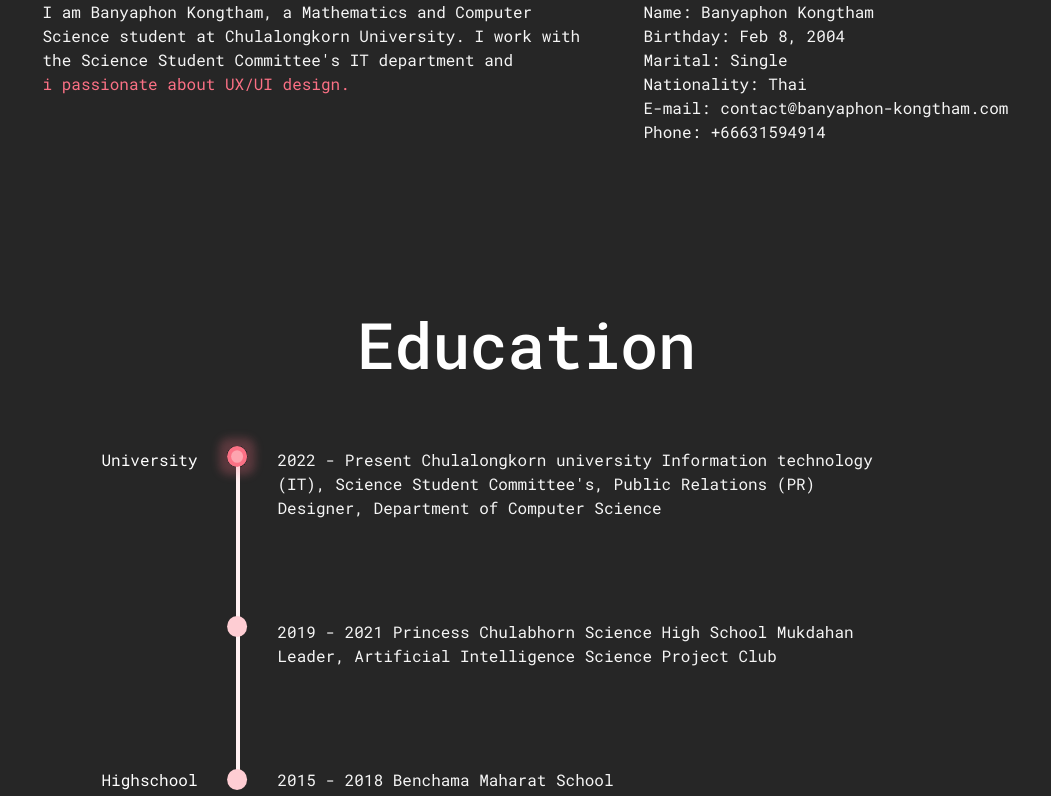
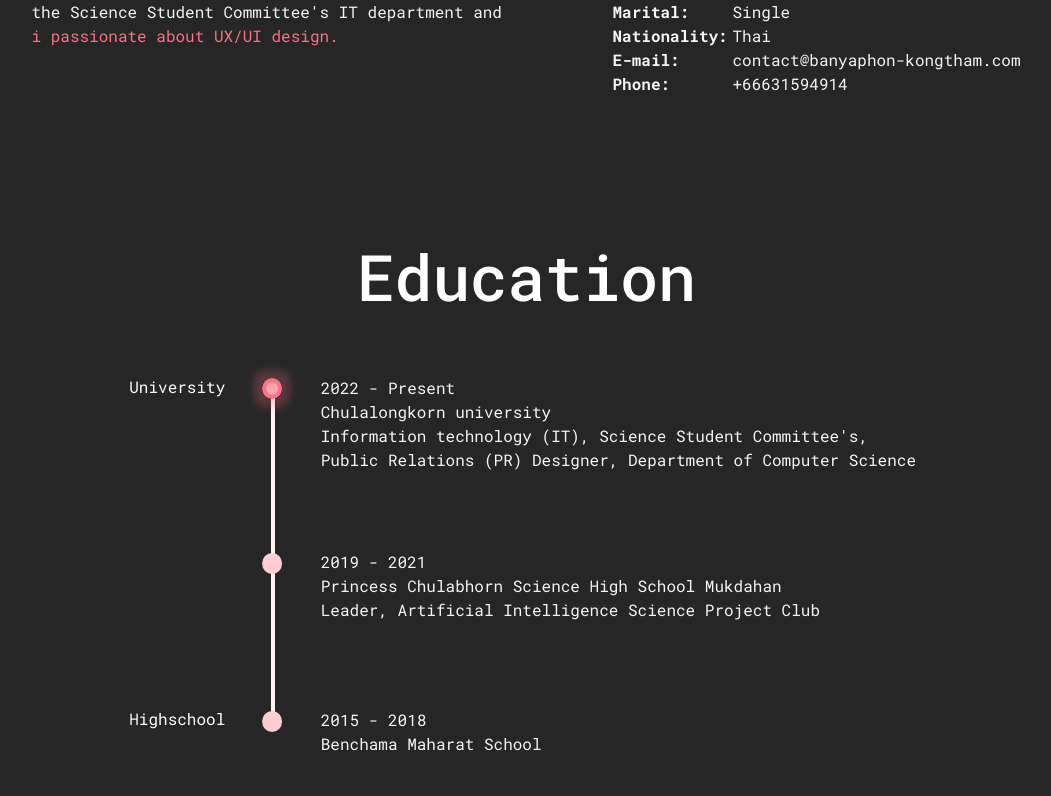
Before and after one commit to bypkt-bk/portfolio, a React (Vite) app: page / in a window 1280 px wide. Shown: the part 984-1780 px from the top of the page, without its empty margins (114-1165 px from the left). Built offline with nearby package versions, Linux system fonts and the light colour scheme.

Commit message:
edit gap

```diff
--- a/src/App.jsx
+++ b/src/App.jsx
@@ -5,7 +5,7 @@
 import About from './components/about/about'
 import Education from './components/education/education'
 import Skills from './components/skills/skills'
-import Project from './components/porject/project'
+import Project from './components/project/project'
 import Footer from './components/footer/footer'
 function App() {
 
--- a/src/components/about/about.css
+++ b/src/components/about/about.css
@@ -10,7 +10,7 @@
 
 .about-section{
     display: flex;
-    width: 967px;
+    margin: auto;
     flex-direction: column;
     align-items: flex-start;
     gap: 28px;
@@ -39,7 +39,7 @@
 .info {
     display: flex;
     align-items: flex-start;
-    gap: 38px;
+    gap: 18px;
     align-self: stretch;
 }
 
@@ -75,3 +75,13 @@
     text-align: left;
 
 }
+.gen-info p {
+    margin: 0;
+    display: flex;
+}
+
+.gen-info p span {
+    min-width: 120px;
+    font-weight: bold;
+    display: inline-block; /* Ensure the span takes up its space */
+}
--- a/src/components/about/about.jsx
+++ b/src/components/about/about.jsx
@@ -14,12 +14,13 @@
                         <div className="about-me">
                             I am Banyaphon Kongtham, a Mathematics and Computer Science student at Chulalongkorn University. I work with the Science Student Committee's IT department and
                             <p> i passionate about UX/UI design.</p></div>
-                    <div className="gen-info"><p>Name: Banyaphon Kongtham</p>
-                        <p>Birthday: Feb 8, 2004</p>
-                        <p>Marital: Single</p>
-                        <p>Nationality: Thai</p>
-                        <p>E-mail: contact@banyaphon-kongtham.com</p>
-                        <p>Phone: +66631594914</p></div>
+                        <div className="gen-info">
+                            <p><span>Name:</span> Banyaphon Kongtham</p>
+                            <p><span>Birthday:</span> Feb 8, 2004</p>
+                            <p><span>Marital:</span> Single</p>
+                            <p><span>Nationality:</span> Thai</p>
+                            <p><span>E-mail:</span> contact@banyaphon-kongtham.com</p>
+                            <p><span>Phone:</span> +66631594914</p></div>
                     </div>
 
                 </div></div>
--- a/src/components/education/education.css
+++ b/src/components/education/education.css
@@ -8,9 +8,9 @@
     align-items: center;
     gap: 80px;
     align-content: center;
-    margin-top: 88px;
+    margin-top: 48px;
 }
-.section .title {
+.section .title-education{
     color: var(--white, #FFF);
 text-align: center;
 font-family: "Roboto Mono";
@@ -20,15 +20,21 @@
 line-height: 48px; /* 75% */
 letter-spacing: -0.768px;
 align-self: stretch;
+margin-top: 108px;
+}
+.section .info{
+display: flex;
+justify-content: space-evenly;
 }
 .section .tag{
     display: flex;
 flex-direction: column;
 justify-content: center;
 align-items: flex-start;
-gap: 316px;
+gap: 328px;
 }
 .section .tag .uni{
+    margin-top: -5px;
     color: var(--white, #FFF);
 font-family: "Roboto Mono";
 font-size: 16px;
@@ -56,7 +62,7 @@
     display: flex;
 flex-direction: column;
 align-items: center;
-gap: 130px;
+gap: 135px;
 }
 .school {
     display: flex;
@@ -64,19 +70,24 @@
 flex-direction: column;
 justify-content: center;
 align-items: flex-start;
-gap: 100px;
-}
-.high {
-    margin-top: -20px;
-}
-.school div{
-    color: var(--neutral-100, #F5F5F5);
+color: var(--neutral-100, #F5F5F5);
 font-family: "Roboto Mono";
 font-size: 16px;
 font-style: normal;
 font-weight: 400;
 line-height: 24px; /* 150% */
 text-align: left;
-max-height: 96px;
-height: 100%;
 }
+.high {
+    margin-top: -20px;
+}
+.university{
+    margin-top:-4px;
+}
+.upper{
+    margin-top:78px;
+
+}
+.lower{
+    margin-top: 86px;
+}
--- a/src/components/education/education.jsx
+++ b/src/components/education/education.jsx
@@ -3,7 +3,7 @@
     return (
         <>
             <div className="section">
-                <div className="title">Education
+                <div className="title-education">Education
                 </div>
                 <div className="info">
                     <div className="tag">
@@ -38,16 +38,21 @@
                         </svg></div>
                     </div>
                     <div className="school">
-                        <div className="university">2022 - Present
-                            Chulalongkorn university
-                            Information technology (IT), Science Student Committee's,
-                            Public Relations (PR) Designer, Department of Computer Science</div>
-                        <div className="upper">2019 - 2021
-                            Princess Chulabhorn Science High School Mukdahan
-                            Leader, Artificial Intelligence Science Project Club</div>
-                        <div className="lower">2015 - 2018
-                            Benchama Maharat School
+                        <div className="university">
+                            <span>2022 - Present</span>
+                            <p>Chulalongkorn university</p>
+                            <p>Information technology (IT), Science Student Committee's,</p>
+                            <p>Public Relations (PR) Designer, Department of Computer Science</p></div>
+
+                            <div className="upper">
+                            <span>2019 - 2021</span>
+                            <p>Princess Chulabhorn Science High School Mukdahan</p>
+                            <p>Leader, Artificial Intelligence Science Project Club</p></div>
+                        <div className="lower">
+                            <span>2015 - 2018</span>
+                            <p>Benchama Maharat School</p>
                         </div>
+
                     </div>
                 </div>
             </div>
--- a/src/components/nav/nav.css
+++ b/src/components/nav/nav.css
@@ -2,10 +2,10 @@
 
 .bar {
     display: flex;
-    width: 1280px;
-    padding: 28px;
     justify-content: flex-end;
     align-items: center;
+    margin-right: 28px;
+    margin-top: 28px;
 }
 
 .bar .right {
--- a/src/components/profile/profile.css
+++ b/src/components/profile/profile.css
@@ -2,7 +2,7 @@
 
 .parent {
     margin-left: 148px;
-    margin-top: 400px;
+    margin-top: 380px;
 }
 .block-B{
     display: flex;
--- a/src/components/porject/project.css
+++ b/src/components/project/project.css
@@ -1,4 +1,16 @@
 @import url('https://fonts.googleapis.com/css2?family=Roboto+Mono:ital,wght@0,100..700;1,100..700&display=swap');
+
+.title-project{
+    color: var(--white, #FFF);
+text-align: center;
+font-family: "Roboto Mono";
+font-size: 64px;
+font-style: normal;
+font-weight: 500;
+line-height: 48px; /* 75% */
+letter-spacing: -0.768px;
+margin-top: 108px;
+}
 .card-section{
     display: flex;
 width: 1060px;
--- a/src/components/porject/project.jsx
+++ b/src/components/project/project.jsx
@@ -3,7 +3,7 @@
     return (
         <>
             <div className="section">
-                <div className="title">Project</div>
+                <div className="title-project">Project</div>
                 <div className="card-info">
                     <div className="card-section">
                         <div className="card">
--- a/src/components/skills/skills.css
+++ b/src/components/skills/skills.css
@@ -1,5 +1,5 @@
 @import url('https://fonts.googleapis.com/css2?family=Roboto+Mono:ital,wght@0,100..700;1,100..700&display=swap');
-.title{
+.title-skill{
     color: var(--white, #FFF);
 text-align: center;
 font-family: "Roboto Mono";
@@ -8,7 +8,7 @@
 font-weight: 500;
 line-height: 48px; /* 75% */
 letter-spacing: -0.768px;
-margin-top: 88px;
+margin-top: 108px;
 }
 
 .skills-container {
--- a/src/components/skills/skills.jsx
+++ b/src/components/skills/skills.jsx
@@ -2,7 +2,7 @@
 function Skills() {
     return (
         <>
-        <div className="title">My Skill</div>
+        <div className="title-skill">My Skill</div>
         <div className="skills-container">
             <div className="skills-row">
                 <div className="skill-item"></div>
```
Lines whose indentation alone changed are shown as unchanged.
